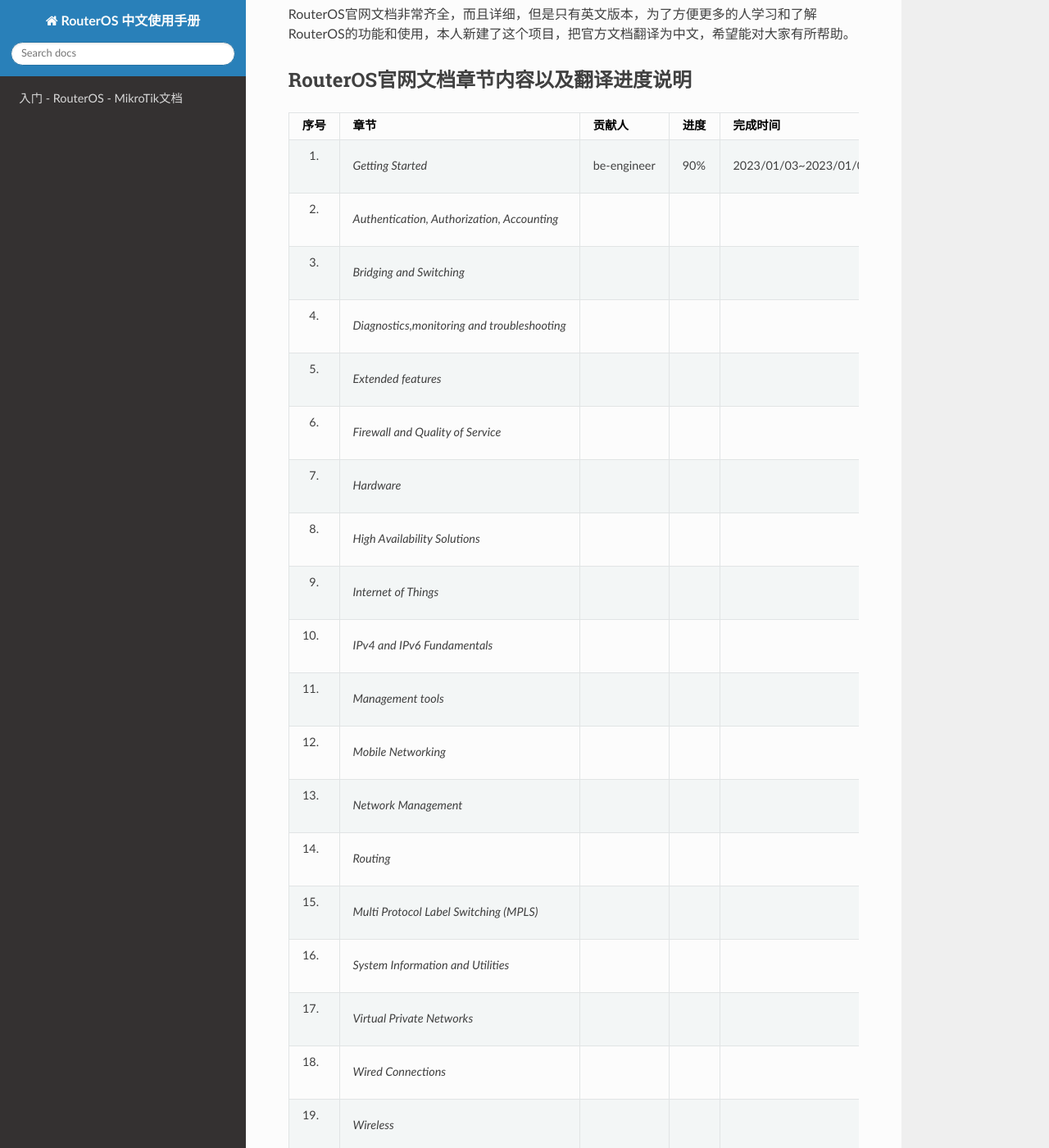
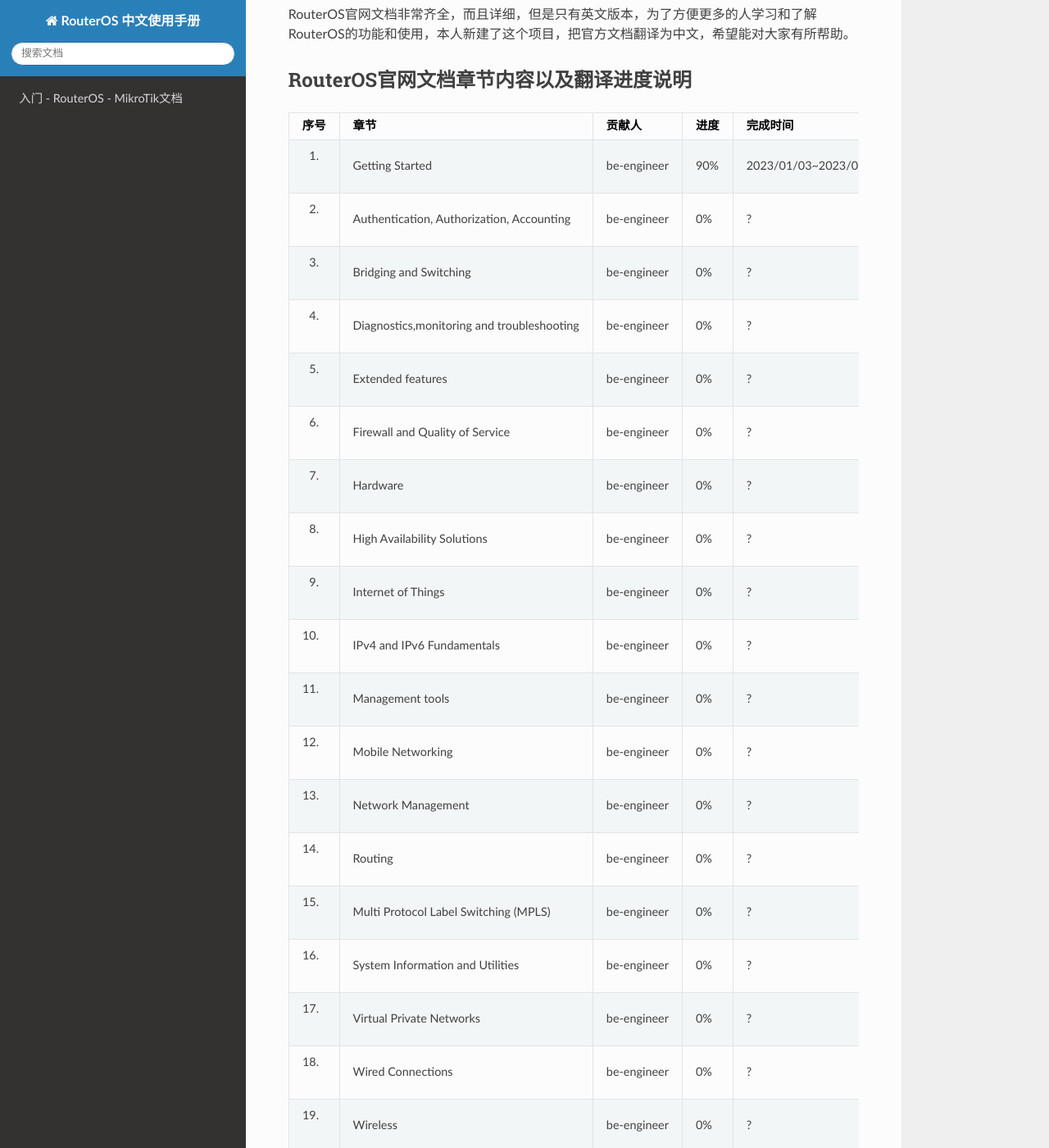
Before and after one commit to be-engineer/MikroTik-doc-cn, a Sphinx documentation site: the page built from source/index.rst, in a window 1280 px wide and 1400 px high, scrolled down 640 px. Shown: the whole window at 82% size. Built offline with Sphinx 7.4.7 and the Read the Docs theme 2.0.0, drawn with Linux system fonts in a browser that asks for light colours; some of the changed text lies outside the part shown.

Commit message:
修改rst表格

```diff
--- a/source/conf.py
+++ b/source/conf.py
@@ -16,14 +16,16 @@
 
 extensions = [
     'recommonmark',
+    # 'sphinx.ext.graphviz',
     'sphinx_markdown_tables'
+    # 'sphinxnotes.strike'
 ]
 
 templates_path = ['_templates']
 exclude_patterns = []
 
 # root_doc = 'index'
-language = 'cn'
+language = 'zh_CN'
 
 # -- Options for HTML output -------------------------------------------------
 # https://www.sphinx-doc.org/en/master/usage/configuration.html#options-for-html-output
--- a/source/index.rst
+++ b/source/index.rst
@@ -28,31 +28,49 @@
 
 
 RouterOS官网文档章节内容以及翻译进度说明
-----------------------------------------------------------------------
+---------------------------------------------------------------------
 
-====  =============================================  ===========  ====  ============
-序号                      章节                         贡献人     进度    完成时间
-====  =============================================  ===========  ====  ============
-1.    `Getting Started`                              be-engineer  90%    2023/01/03~2023/01/08
-2.    `Authentication,  Authorization,  Accounting`
-3.    `Bridging and Switching`
-4.    `Diagnostics,monitoring and troubleshooting`
-5.    `Extended features`
-6.    `Firewall and Quality of Service`
-7.    `Hardware`
-8.    `High Availability Solutions`
-9.    `Internet of Things`
-10.   `IPv4 and IPv6 Fundamentals`
-11.   `Management tools`
-12.   `Mobile Networking`
-13.   `Network Management`
-14.   `Routing`
-15.   `Multi Protocol Label Switching (MPLS)`
-16.   `System Information and Utilities`
-17.   `Virtual Private Networks`
-18.   `Wired Connections`
-19.   `Wireless`
-====  =============================================  ===========  ====  ============
++------+---------------------------------------------+-------------+------+-----------------------+
+| 序号 |                    章节                     |   贡献人    | 进度 |       完成时间        |
++======+=============================================+=============+======+=======================+
+| 1.   | Getting Started                             | be-engineer | 90%  | 2023/01/03~2023/01/08 |
++------+---------------------------------------------+-------------+------+-----------------------+
+| 2.   | Authentication,  Authorization,  Accounting | be-engineer | 0%   | ?                     |
++------+---------------------------------------------+-------------+------+-----------------------+
+| 3.   | Bridging and Switching                      | be-engineer | 0%   | ?                     |
++------+---------------------------------------------+-------------+------+-----------------------+
+| 4.   | Diagnostics,monitoring and troubleshooting  | be-engineer | 0%   | ?                     |
++------+---------------------------------------------+-------------+------+-----------------------+
+| 5.   | Extended features                           | be-engineer | 0%   | ?                     |
++------+---------------------------------------------+-------------+------+-----------------------+
+| 6.   | Firewall and Quality of Service             | be-engineer | 0%   | ?                     |
++------+---------------------------------------------+-------------+------+-----------------------+
+| 7.   | Hardware                                    | be-engineer | 0%   | ?                     |
++------+---------------------------------------------+-------------+------+-----------------------+
+| 8.   | High Availability Solutions                 | be-engineer | 0%   | ?                     |
++------+---------------------------------------------+-------------+------+-----------------------+
+| 9.   | Internet of Things                          | be-engineer | 0%   | ?                     |
++------+---------------------------------------------+-------------+------+-----------------------+
+| 10.  | IPv4 and IPv6 Fundamentals                  | be-engineer | 0%   | ?                     |
++------+---------------------------------------------+-------------+------+-----------------------+
+| 11.  | Management tools                            | be-engineer | 0%   | ?                     |
++------+---------------------------------------------+-------------+------+-----------------------+
+| 12.  | Mobile Networking                           | be-engineer | 0%   | ?                     |
++------+---------------------------------------------+-------------+------+-----------------------+
+| 13.  | Network Management                          | be-engineer | 0%   | ?                     |
++------+---------------------------------------------+-------------+------+-----------------------+
+| 14.  | Routing                                     | be-engineer | 0%   | ?                     |
++------+---------------------------------------------+-------------+------+-----------------------+
+| 15.  | Multi Protocol Label Switching (MPLS)       | be-engineer | 0%   | ?                     |
++------+---------------------------------------------+-------------+------+-----------------------+
+| 16.  | System Information and Utilities            | be-engineer | 0%   | ?                     |
++------+---------------------------------------------+-------------+------+-----------------------+
+| 17.  | Virtual Private Networks                    | be-engineer | 0%   | ?                     |
++------+---------------------------------------------+-------------+------+-----------------------+
+| 18.  | Wired Connections                           | be-engineer | 0%   | ?                     |
++------+---------------------------------------------+-------------+------+-----------------------+
+| 19.  | Wireless                                    | be-engineer | 0%   | ?                     |
++------+---------------------------------------------+-------------+------+-----------------------+
 
 .. toctree::
    :maxdepth: 3
```
